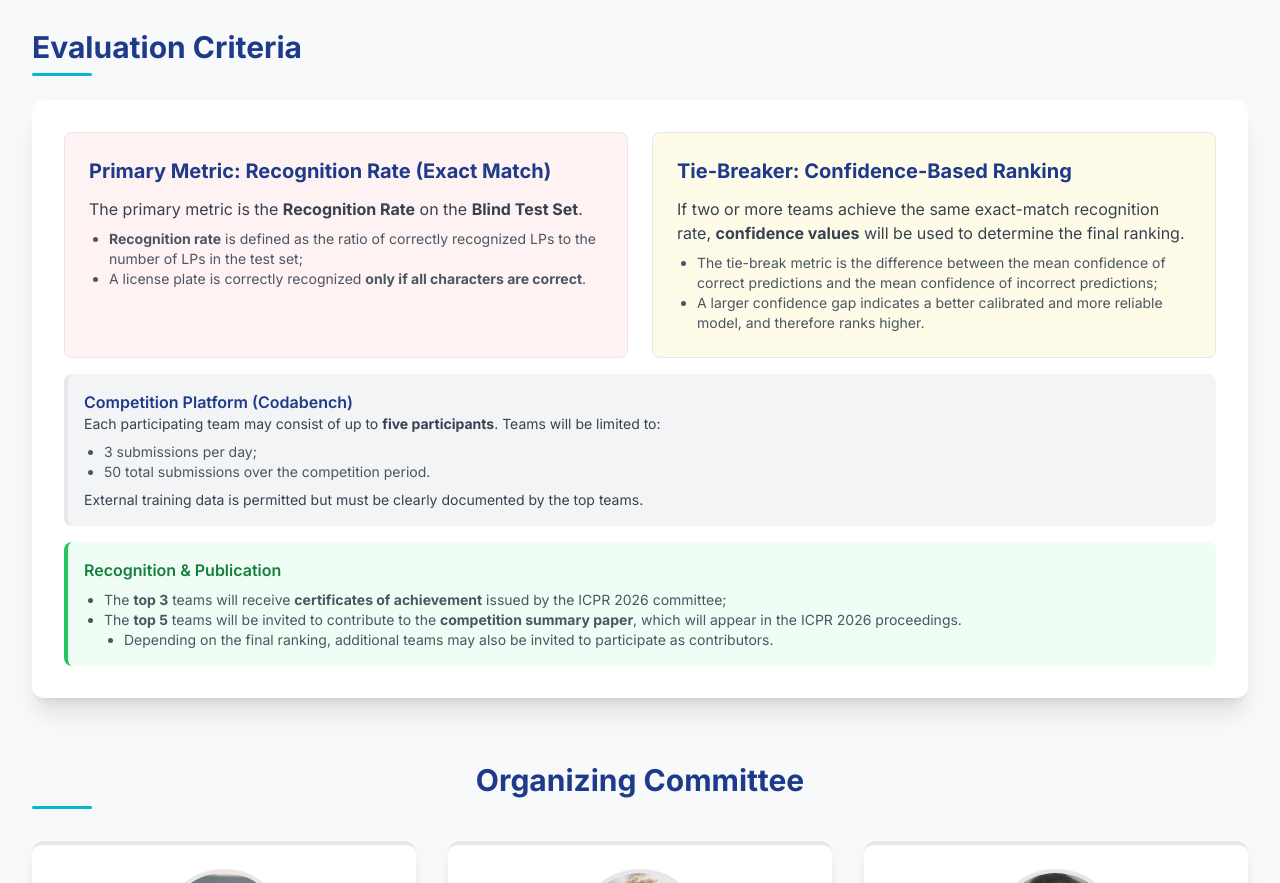
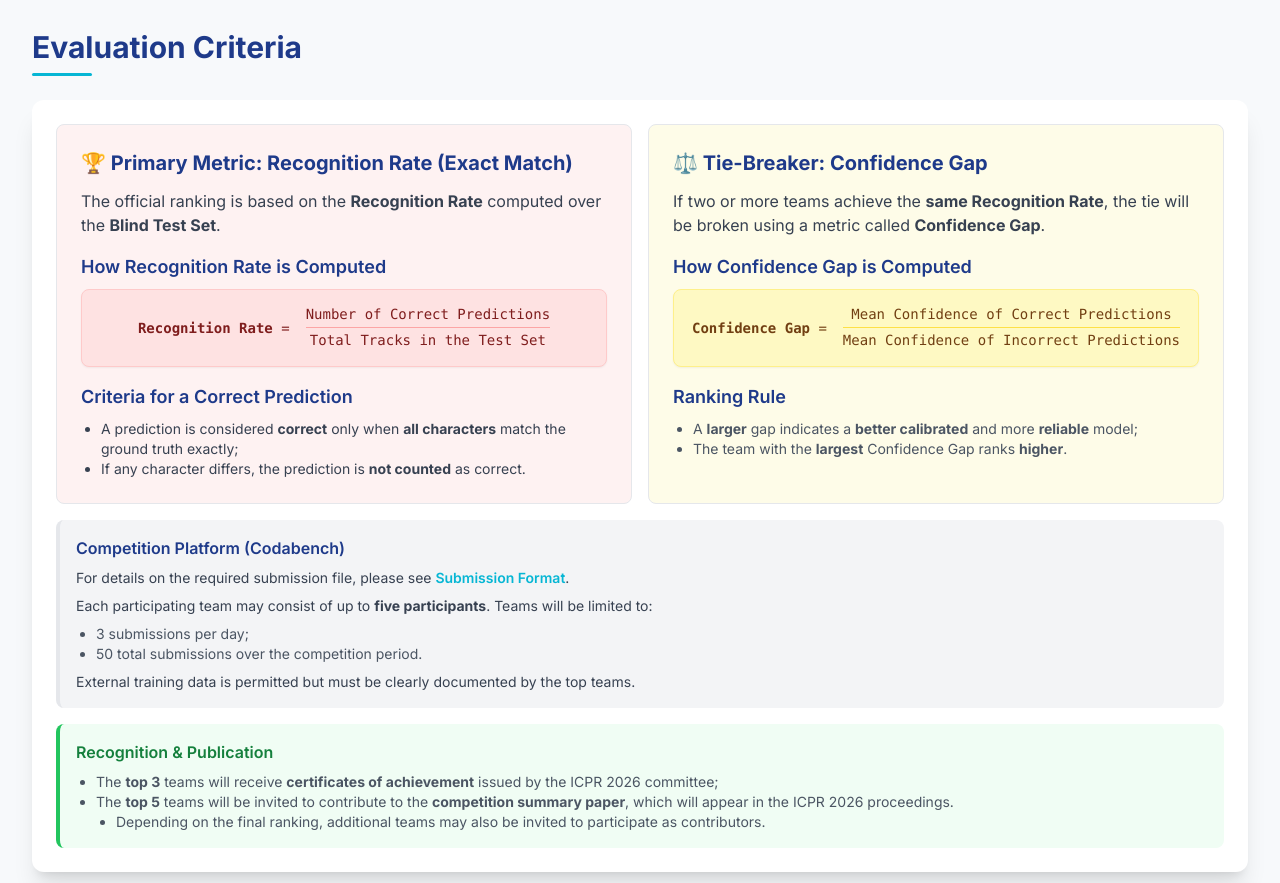
Before and after one commit to raysonlaroca/raysonlaroca.github.io, a plain HTML site: page supp/icpr2026lrlpr/index.html in a window 1280 px wide. Shown: the part 3537-4420 px from the top of the page. Drawn offline with nearby package versions, Linux system fonts and the light colour scheme.

Commit message:
Second version based on feedback

```diff
--- a/supp/icpr2026lrlpr/index.html
+++ b/supp/icpr2026lrlpr/index.html
@@ -30,10 +30,21 @@
 				margin-top: 8px;
 				border-radius: 9999px;
 			}
+			/* Blink highlight effect for Submission Format (3 times) */
+			.highlight-flash {
+				animation: highlight-blink 1.8s ease-in-out 3;
+			}
+			@keyframes highlight-blink {
+				0%, 100% {
+					background-color: transparent;
+				}
+				50% {
+					background-color: #fef3c7; /* soft yellow */
+				}
+			}
 		</style>
 	</head>
 	<body class="antialiased text-gray-800">
-
 		<!-- Navigation -->
 		<nav class="bg-dark-blue shadow-lg">
 			<div class="max-w-7xl mx-auto px-4 sm:px-6 lg:px-8">
@@ -53,7 +64,6 @@
 				</div>
 			</div>
 		</nav>
-
 		<!-- Hero Section -->
 		<header class="bg-white py-16 shadow-inner" id="overview">
 			<div class="max-w-5xl mx-auto px-4 sm:px-6 lg:px-8 text-center">
@@ -71,10 +81,8 @@
 				</div>
 			</div>
 		</header>
-
 		<!-- Main Content -->
 		<main class="max-w-7xl mx-auto py-12 px-4 sm:px-6 lg:px-8">
-
 			<!-- Abstract / Description -->
 			<section class="mb-16">
 				<h2 class="section-title text-3xl font-bold text-dark-blue mb-6">The Challenge</h2>
@@ -85,7 +93,6 @@
 					</div>
 				</div>
 			</section>
-
 			<!-- Schedule Section -->
 			<section id="schedule" class="mb-16 bg-white p-8 rounded-xl shadow-xl">
 				<h2 class="section-title text-3xl font-bold text-dark-blue mb-8">Competition Schedule</h2>
@@ -121,11 +128,9 @@
 					</div>
 				</div>
 			</section>
-
 			<!-- Dataset Section -->
 			<section id="dataset" class="mb-16">
 				<h2 class="section-title text-3xl font-bold text-dark-blue mb-6">Dataset Overview</h2>
-
 				<!-- Dataset Illustration -->
 				<div class="mb-8 flex justify-center">
 					<figure class="max-w-6xl">
@@ -137,7 +142,6 @@
 						</figcaption>
 					</figure>
 				</div>
-
 				<div class="bg-white p-8 rounded-xl shadow-xl">
 					<div class="grid md:grid-cols-2 gap-8">
 						<!-- Training Data Card -->
@@ -145,7 +149,9 @@
 							<h3 class="text-2xl font-bold text-cyan mb-4">Training Data (LR + HR images)</h3>
 							<ul class="space-y-4 text-gray-700">
 								<li class="flex items-start">
-                                <svg class="w-6 h-6 mr-2 text-dark-blue flex-shrink-0 mt-1" fill="none" stroke="currentColor" viewBox="0 0 24 24" xmlns="http://www.w3.org/2000/svg"><path stroke-linecap="round" stroke-linejoin="round" stroke-width="2" d="M9 12l2 2 4-4m5.618-4.016A11.955 11.955 0 0112 2.944a11.955 11.955 0 01-8.618 3.047A12.003 12.003 0 0012 21a12.003 12.003 0 008.618-3.047z"></path></svg>
+									<svg class="w-6 h-6 mr-2 text-dark-blue flex-shrink-0 mt-1" fill="none" stroke="currentColor" viewBox="0 0 24 24" xmlns="http://www.w3.org/2000/svg">
+										<path stroke-linecap="round" stroke-linejoin="round" stroke-width="2" d="M9 12l2 2 4-4m5.618-4.016A11.955 11.955 0 0112 2.944a11.955 11.955 0 01-8.618 3.047A12.003 12.003 0 0012 21a12.003 12.003 0 008.618-3.047z"></path>
+									</svg>
 									<div>
 										<span class="font-semibold">Per Track:</span> 5 Low-Resolution&nbsp;(LR) images and 5 High-Resolution&nbsp;(HR) images (see Figure&nbsp;1).
 										<ul class="list-disc ml-5 mt-2 text-gray-600">
@@ -154,7 +160,9 @@
 									</div>
 								</li>
 								<li class="flex items-start">
-                                <svg class="w-6 h-6 mr-2 text-dark-blue flex-shrink-0 mt-1" fill="none" stroke="currentColor" viewBox="0 0 24 24" xmlns="http://www.w3.org/2000/svg"><path stroke-linecap="round" stroke-linejoin="round" stroke-width="2" d="M13 10V3L4 14h7v7l9-11h-7z"></path></svg>
+									<svg class="w-6 h-6 mr-2 text-dark-blue flex-shrink-0 mt-1" fill="none" stroke="currentColor" viewBox="0 0 24 24" xmlns="http://www.w3.org/2000/svg">
+										<path stroke-linecap="round" stroke-linejoin="round" stroke-width="2" d="M3 7v10a2 2 0 002 2h14a2 2 0 002-2V9a2 2 0 00-2-2h-6l-2-2H5a2 2 0 00-2 2z"></path>
+									</svg>
 									<div>
 										<span class="font-semibold">Scenario&nbsp;A (10,000 tracks):</span> obtained from a recently published dataset (Nascimento et al., 2025). These tracks were collected under relatively controlled environmental conditions (e.g., no rain and only during daylight hours).
 										<ul class="list-disc ml-5 mt-2 text-gray-600">
@@ -163,7 +171,9 @@
 									</div>
 								</li>
 								<li class="flex items-start">
-                                <svg class="w-6 h-6 mr-2 text-dark-blue flex-shrink-0 mt-1" fill="none" stroke="currentColor" viewBox="0 0 24 24" xmlns="http://www.w3.org/2000/svg"><path stroke-linecap="round" stroke-linejoin="round" stroke-width="2" d="M5 3v4M3 5h4M6 17v4m-2-2h4m5-16l2.002 2.002h2.996L19 3v2.996L21.002 8h-2.996L17 11.002h2.996L19 14h-4v2.996l-2.002-2.002h-2.996L10 17h4v2.996l-2.002 2.002h-2.996L7 19h4v-2.996l-2.002-2.002h-2.996L5 14v-2.996l2.002-2.002h2.996L10 5h4V2.004L11.002 0z"></path></svg>
+									<svg class="w-6 h-6 mr-2 text-dark-blue flex-shrink-0 mt-1" fill="none" stroke="currentColor" viewBox="0 0 24 24" xmlns="http://www.w3.org/2000/svg">
+										<path stroke-linecap="round" stroke-linejoin="round" stroke-width="2" d="M3 7v10a2 2 0 002 2h14a2 2 0 002-2V9a2 2 0 00-2-2h-6l-2-2H5a2 2 0 00-2 2z"></path>
+									</svg>
 									<div>
 										<span class="font-semibold">Scenario&nbsp;B (10,000 tracks):</span> newly collected specifically for this competition, using the same camera as Scenario&nbsp;A but oriented in a different direction. These tracks were captured under a wider range of environmental conditions (Figure&nbsp;3).
 										<ul class="list-disc ml-5 mt-2 text-gray-600">
@@ -173,34 +183,41 @@
 								</li>
 							</ul>
 						</div>
-
 						<div class="p-6 border border-gray-200 rounded-lg">
 							<h3 class="text-2xl font-bold text-cyan mb-4">Test Data (LR Images Only)</h3>
 							<ul class="space-y-4 text-gray-700">
 								<li class="flex items-start">
-            <svg class="w-6 h-6 mr-2 text-dark-blue flex-shrink-0 mt-1" fill="none" stroke="currentColor" viewBox="0 0 24 24" xmlns="http://www.w3.org/2000/svg"><path stroke-linecap="round" stroke-linejoin="round" stroke-width="2" d="M9 12l2 2 4-4m5.618-4.016A11.955 11.955 0 0112 2.944a11.955 11.955 0 01-8.618 3.047A12.003 12.003 0 0012 21a12.003 12.003 0 008.618-3.047z"></path></svg>
+									<svg class="w-6 h-6 mr-2 text-dark-blue flex-shrink-0 mt-1" fill="none" stroke="currentColor" viewBox="0 0 24 24" xmlns="http://www.w3.org/2000/svg">
+										<path stroke-linecap="round" stroke-linejoin="round" stroke-width="2" d="M9 12l2 2 4-4m5.618-4.016A11.955 11.955 0 0112 2.944a11.955 11.955 0 01-8.618 3.047A12.003 12.003 0 0012 21a12.003 12.003 0 008.618-3.047z"></path>
+									</svg>
 									<div>
 										<span class="font-semibold">Images per Track:</span> 5 Low-Resolution&nbsp;(LR) images.
 										<p class="text-sm italic text-gray-500">Note: High-Resolution (HR) images are provided exclusively for training and enhancement exploration.</p>
 									</div>
 								</li>
 								<li class="flex items-start">
-            <svg class="w-6 h-6 mr-2 text-dark-blue flex-shrink-0 mt-1" fill="none" stroke="currentColor" viewBox="0 0 24 24" xmlns="http://www.w3.org/2000/svg"><path stroke-linecap="round" stroke-linejoin="round" stroke-width="2" d="M9 12l2 2 4-4m5.618-4.016A11.955 11.955 0 0112 2.944a11.955 11.955 0 01-8.618 3.047A12.003 12.003 0 0012 21a12.003 12.003 0 008.618-3.047z"></path></svg>
+									<svg class="w-6 h-6 mr-2 text-dark-blue flex-shrink-0 mt-1" fill="none" stroke="currentColor" viewBox="0 0 24 24" xmlns="http://www.w3.org/2000/svg">
+										<path stroke-linecap="round" stroke-linejoin="round" stroke-width="2" d="M3 7v10a2 2 0 002 2h14a2 2 0 002-2V9a2 2 0 00-2-2h-6l-2-2H5a2 2 0 00-2 2z"></path>
+									</svg>
 									<div>
 										<span class="font-semibold">Public Test Set (1,000 Tracks):</span> tracks sourced from Scenario&nbsp;B, used for public leaderboard ranking.
 										<p class="text-sm italic text-gray-500">Note: This set is a subset of the Blind Test Set.</p>
 									</div>
 								</li>
 								<li class="flex items-start">
-            <svg class="w-6 h-6 mr-2 text-dark-blue flex-shrink-0 mt-1" fill="none" stroke="currentColor" viewBox="0 0 24 24" xmlns="http://www.w3.org/2000/svg"><path stroke-linecap="round" stroke-linejoin="round" stroke-width="2" d="M12 8v4m0 4h.01M21 12a9 9 0 11-18 0 9 9 0 0118 0z"></path></svg>
+									<svg class="w-6 h-6 mr-2 text-dark-blue flex-shrink-0 mt-1" fill="none" stroke="currentColor" viewBox="0 0 24 24" xmlns="http://www.w3.org/2000/svg">
+										<path stroke-linecap="round" stroke-linejoin="round" stroke-width="2" d="M3 7v10a2 2 0 002 2h14a2 2 0 002-2V9a2 2 0 00-2-2h-6l-2-2H5a2 2 0 00-2 2z"></path>
+									</svg>
 									<div>
 										<span class="font-semibold">Blind Test Set (3,000 Tracks):</span> Tracks sourced from Scenario&nbsp;B, used for final competition ranking.
 									</div>
 								</li>
 								<li class="flex items-start">
-            <svg class="w-6 h-6 mr-2 text-dark-blue flex-shrink-0 mt-1" fill="none" stroke="currentColor" viewBox="0 0 24 24" xmlns="http://www.w3.org/2000/svg"><path stroke-linecap="round" stroke-linejoin="round" stroke-width="2" d="M9 5H7a2 2 0 00-2 2v12a2 2 0 002 2h10a2 2 0 002-2V7a2 2 0 00-2-2h-2M9 5a2 2 0 002 2h2a2 2 0 002-2M9 5a2 2 0 012-2h2a2 2 0 012 2"></path></svg>
+									<svg class="w-6 h-6 mr-2 text-dark-blue flex-shrink-0 mt-1" fill="none" stroke="currentColor" viewBox="0 0 24 24" xmlns="http://www.w3.org/2000/svg">
+										<path stroke-linecap="round" stroke-linejoin="round" stroke-width="2" d="M9 12h6m-6 4h6m2 5H7a2 2 0 01-2-2V5a2 2 0 012-2h5.586a1 1 0 01.707.293l5.414 5.414a1 1 0 01.293.707V19a2 2 0 01-2 2z"></path>
+									</svg>
 									<div>
-    <span class="font-semibold">Submission Format:</span> Participants in the competition are required to submit a single <code><b>pred.txt</b></code> file where each line contains the prediction for one track using the following&nbsp;format:
+										<span id="submission-format" class="font-semibold">Submission Format:</span> Participants in the competition are required to submit a single <code><b>pred.txt</b></code> file where each line contains the prediction for one track using the following&nbsp;format:
 										<pre class="mt-2 p-3 bg-gray-100 rounded text-sm overflow-x-auto"><code>track_00001,ABC1234;0.9876
 track_00002,DEF5678;0.6789
 track_00003,GHI9012;0.4521
@@ -212,14 +229,12 @@ track_00003,GHI9012;0.4521
 											<li>Participants may use any method to aggregate predictions across the five LR images&nbsp;(e.g., majority voting, confidence-based selection, temporal modeling).</li>
 										</ul>
 									</div>
-
 								</li>
 							</ul>
 						</div>
 					</div>
 				</div>
 			</section>
-
 			<!-- Dataset Illustration -->
 			<div class="mb-8 flex justify-center">
 				<figure class="max-w-4xl">
@@ -231,7 +246,6 @@ track_00003,GHI9012;0.4521
 					</figcaption>
 				</figure>
 			</div>
-
 			<!-- Dataset Illustration -->
 			<div class="mb-8 flex justify-center">
 				<figure class="max-w-4xl">
@@ -240,48 +254,78 @@ track_00003,GHI9012;0.4521
 						class="w-full rounded-lg shadow-md">
 					<figcaption class="mt-2 text-sm text-gray-500 text-justify">
 						<b>Figure 3. Examples of capture conditions from which the LP images in the competition dataset were extracted (Scenario&nbsp;B).</b> These images showcase a variety of vehicle types, captured under different environmental conditions.
-
 					</figcaption>
 				</figure>
 			</div>
-
 			<!-- Evaluation Section -->
 			<section id="evaluation" class="mb-16">
 				<h2 class="section-title text-3xl font-bold text-dark-blue mb-6">Evaluation Criteria</h2>
-            <div class="bg-white p-8 rounded-xl shadow-xl">
-                <div class="grid md:grid-cols-2 gap-6">
-                    <!-- Primary Metric -->
+				<div class="bg-white p-6 rounded-xl shadow-xl">
+					<div class="grid md:grid-cols-2 gap-4">
 						<div class="p-6 border border-gray-200 rounded-lg bg-red-50">
-                        <h3 class="text-xl font-bold text-dark-blue mb-3">Primary Metric: Recognition Rate (Exact Match)</h3>
-                        <p class="text-gray-700">The primary metric is the <b>Recognition Rate</b> on the <b>Blind Test Set</b>.</p>
-                        <ul class="list-disc ml-5 mt-2 text-sm text-gray-600">
-                            <li><b>Recognition rate</b> is defined as the ratio of correctly recognized LPs to the number of LPs in the test set;</li>
-                            <li>A license plate is correctly recognized <b>only if all characters are correct</b>.</li>
+							<h3 class="text-xl font-bold text-dark-blue mb-3">
+								🏆 Primary Metric: Recognition Rate (Exact Match)
+							</h3>
+							<p class="text-gray-700">
+								The official ranking is based on the <b>Recognition Rate</b> computed over the <b>Blind Test Set</b>.
+							</p>
+							<h4 class="text-lg font-semibold text-dark-blue mt-4 mb-2">How Recognition Rate is Computed</h4>
+							<div class="bg-red-100 p-4 rounded-lg mb-4 border border-red-200 shadow-sm flex items-center justify-center">
+								<div class="text-sm font-mono text-red-900 mr-4">
+									<span class="font-bold">Recognition Rate</span> =
+								</div>
+								<div class="inline-block font-mono text-sm text-red-900 leading-tight text-center">
+									<div>Number of Correct Predictions</div>
+									<div class="border-t border-red-300 my-1"></div>
+									<div>Total Tracks in the Test Set</div>
+								</div>
+							</div>
+							<h4 class="text-lg font-semibold text-dark-blue mt-4 mb-2">Criteria for a Correct Prediction</h4>
+							<ul class="list-disc ml-5 mt-2 text-sm text-gray-700">
+								<li>A prediction is considered <b>correct</b> only when <b>all characters</b> match the ground truth exactly;</li>
+								<li>If any character differs, the prediction is <b>not counted</b> as correct.</li>
 							</ul>
 						</div>
-
-                    <!-- Tie Breaker -->
 						<div class="p-6 border border-gray-200 rounded-lg bg-yellow-50">
-                        <h3 class="text-xl font-bold text-dark-blue mb-3">Tie-Breaker: Confidence-Based Ranking</h3>
+							<h3 class="text-xl font-bold text-dark-blue mb-3">
+								⚖️ Tie-Breaker: Confidence Gap
+							</h3>
 							<p class="text-gray-700">
-                            If two or more teams achieve the same exact-match recognition rate, <b>confidence values</b> will be used to determine the final ranking.
+								If two or more teams achieve the <b>same Recognition Rate</b>, the tie will be broken using a metric called <b>Confidence Gap</b>.
 							</p>
-                        <ul class="list-disc ml-5 mt-2 text-sm text-gray-600">
-                            <li>The tie-break metric is the difference between the mean confidence of correct predictions and the mean confidence of incorrect predictions;</li>
-                            <li>A larger confidence gap indicates a better calibrated and more reliable model, and therefore ranks higher.</li>
+							<h4 class="text-lg font-semibold text-dark-blue mt-4 mb-2">How Confidence Gap is Computed</h4>
+							<div class="bg-yellow-100 p-4 rounded-lg mb-4 border border-yellow-200 shadow-sm flex items-center justify-center">
+								<div class="text-sm font-mono text-yellow-900 mr-4">
+									<span class="font-bold">Confidence Gap</span> =
+								</div>
+								<div class="inline-block font-mono text-sm text-yellow-900 leading-tight text-center">
+									<div>Mean Confidence of Correct Predictions</div>
+									<div class="border-t border-yellow-300 my-1"></div>
+									<div>Mean Confidence of Incorrect Predictions</div>
+								</div>
+							</div>
+							<h4 class="text-lg font-semibold text-dark-blue mt-4 mb-2">
+								Ranking Rule
+							</h4>
+							<ul class="list-disc ml-5 text-sm text-gray-600">
+								<li>A <b>larger</b> gap indicates a <b>better calibrated</b> and more <b>reliable</b> model;</li>
+								<li>The team with the <b>largest</b> Confidence Gap ranks <b>higher</b>.</li>
 							</ul>
-                    </div>                </div>
-
+						</div>
+					</div>
 					<div class="mt-4 p-4 bg-gray-100 rounded-lg border-l-4 border-cyan">
 						<h4 class="font-semibold text-dark-blue">Competition Platform (Codabench)</h4>
-                    <p class="text-sm text-gray-700">Each participating team may consist of up to <b>five participants</b>. Teams will be limited to:</p>
+						<p class="text-sm text-gray-700 mt-2">
+							For details on the required submission file, please see
+							<a href="#submission-format" class="text-cyan font-semibold hover:underline">Submission Format</a>.
+						</p>
+						<p class="text-sm mt-2 text-gray-700">Each participating team may consist of up to <b>five participants</b>. Teams will be limited to:</p>
 						<ul class="list-disc ml-5 mt-2 text-sm text-gray-600">
 							<li>3 submissions per day;</li>
 							<li>50 total submissions over the competition period.</li>
 						</ul>
 						<p class="text-sm text-gray-700 mt-2">External training data is permitted but must be clearly documented by the top teams.</p>
 					</div>
-
 					<div class="mt-4 p-4 bg-green-50 rounded-lg border-l-4 border-green-500">
 						<h4 class="font-semibold text-green-700">Recognition & Publication</h4>
 						<ul class="list-disc ml-5 mt-2 text-sm text-gray-600">
@@ -294,26 +338,22 @@ track_00003,GHI9012;0.4521
 					</div>
 				</div>
 			</section>
-
 			<!-- Organizers Section -->
 			<section id="organizers" class="mb-16">
 				<h2 class="section-title text-3xl font-bold text-dark-blue mb-8 text-center">Organizing Committee</h2>
 				<div class="grid md:grid-cols-3 gap-8">
-
 					<div class="bg-white p-6 rounded-xl shadow-lg border-t-4 border-cyan hover-effect flex flex-col items-center text-center">
 						<img src="rayson.jpg" alt="Photo of Rayson Laroca" class="w-32 h-32 object-cover rounded-full mb-4 border-4 border-dark-blue/20">
 						<h3 class="text-xl font-bold text-dark-blue">Rayson Laroca</h3>
 						<p class="text-cyan mb-3">Professor, PUCPR & UFPR, Brazil</p>
 						<p class="text-sm text-gray-600 mb-4 flex-grow">Professor at the Pontifical Catholic University of Paraná (PUCPR), Brazil. Actively engaged in automatic license plate recognition research since 2018. He has developed widely adopted benchmarks in the field, including UFPR-ALPR and RodoSol-ALPR, which have become reference datasets for the research community. His conference and journal publications have helped shape the current state of the art in the field.</p>
 					</div>
-
 					<div class="bg-white p-6 rounded-xl shadow-lg border-t-4 border-cyan hover-effect flex flex-col items-center text-center">
 						<img src="valfride.jpg" alt="Photo of Valfride Nascimento" class="w-32 h-32 object-cover rounded-full mb-4 border-4 border-dark-blue/20">
 						<h3 class="text-xl font-bold text-dark-blue">Valfride Nascimento</h3>
 						<p class="text-cyan mb-3">PhD Candidate, UFPR, Brazil</p>
 						<p class="text-sm text-gray-600 mb-4 flex-grow">PhD candidate at the Federal University of Paraná (UFPR), Brazil, where his research focuses on license plate super-resolution. His proposed methods have demonstrated superior performance compared to general-purpose and domain-specific approaches, bridging the gap to real-world forensic scenarios.</p>
 					</div>
-
 					<div class="bg-white p-6 rounded-xl shadow-lg border-t-4 border-cyan hover-effect flex flex-col items-center text-center">
 						<img src="david.jpeg" alt="Photo of David Menotti" class="w-32 h-32 object-cover rounded-full mb-4 border-4 border-dark-blue/20">
 						<h3 class="text-xl font-bold text-dark-blue">David Menotti</h3>
@@ -322,7 +362,6 @@ track_00003,GHI9012;0.4521
 					</div>
 				</div>
 			</section>
-
 			<!-- References Section -->
 			<section class="mb-16">
 				<h2 class="section-title text-3xl font-bold text-dark-blue mb-6">Selected References</h2>
@@ -337,7 +376,6 @@ track_00003,GHI9012;0.4521
 				</div>
 			</section>
 		</main>
-
 		<!-- Footer -->
 		<footer class="bg-dark-blue py-4">
 			<div class="max-w-7xl mx-auto px-4 sm:px-6 lg:px-8 text-center text-gray-300 text-sm">
@@ -346,5 +384,31 @@ track_00003,GHI9012;0.4521
 			</div>
 		</footer>
 
+		<!-- Highlight and smooth scroll script -->
+		<script>
+		function flashHighlight(id) {
+			const el = document.getElementById(id);
+			if (!el) return;
+
+			// Scroll to the element
+			el.scrollIntoView({ behavior: 'smooth', block: 'center' });
+
+			// Restart animation if clicked multiple times
+			el.classList.remove('highlight-flash');
+			// Force reflow to reset the animation
+			void el.offsetWidth;
+			el.classList.add('highlight-flash');
+		}
+
+		document.addEventListener("DOMContentLoaded", () => {
+			const link = document.querySelector("a[href='#submission-format']");
+			if (link) {
+				link.addEventListener("click", (e) => {
+					e.preventDefault();
+					flashHighlight("submission-format");
+				});
+			}
+		});
+		</script>
 	</body>
 </html>
```
Also changed, not shown: supp/icpr2026lrlpr/figures/david.jpeg (added), supp/icpr2026lrlpr/figures/figure1.jpg (added), supp/icpr2026lrlpr/figures/figure2.jpg (added), supp/icpr2026lrlpr/figures/figure3.jpg (added), supp/icpr2026lrlpr/figures/rayson.jpg (added), supp/icpr2026lrlpr/figures/valfride.jpg (added). Lines whose indentation alone changed are shown as unchanged.
